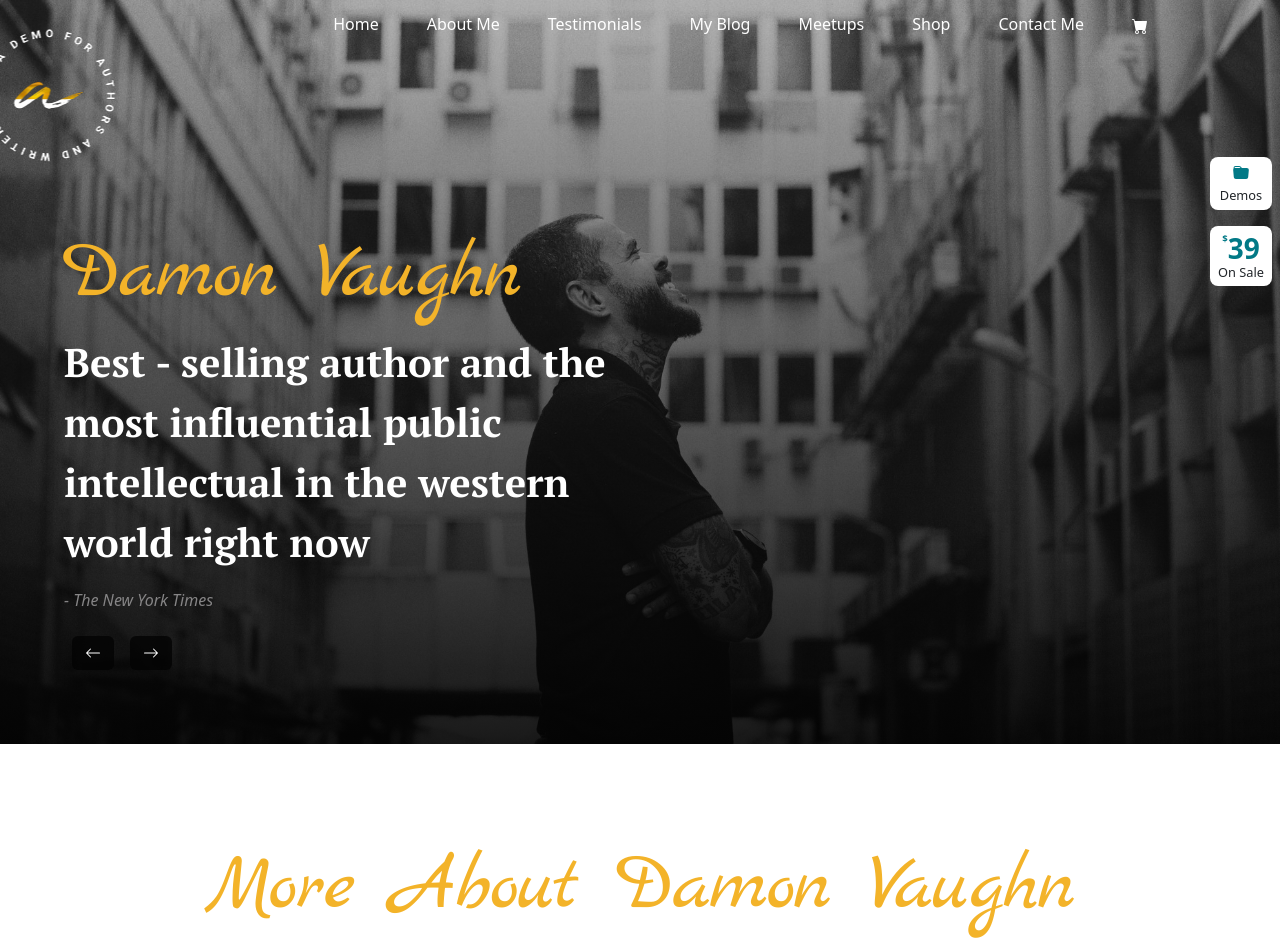
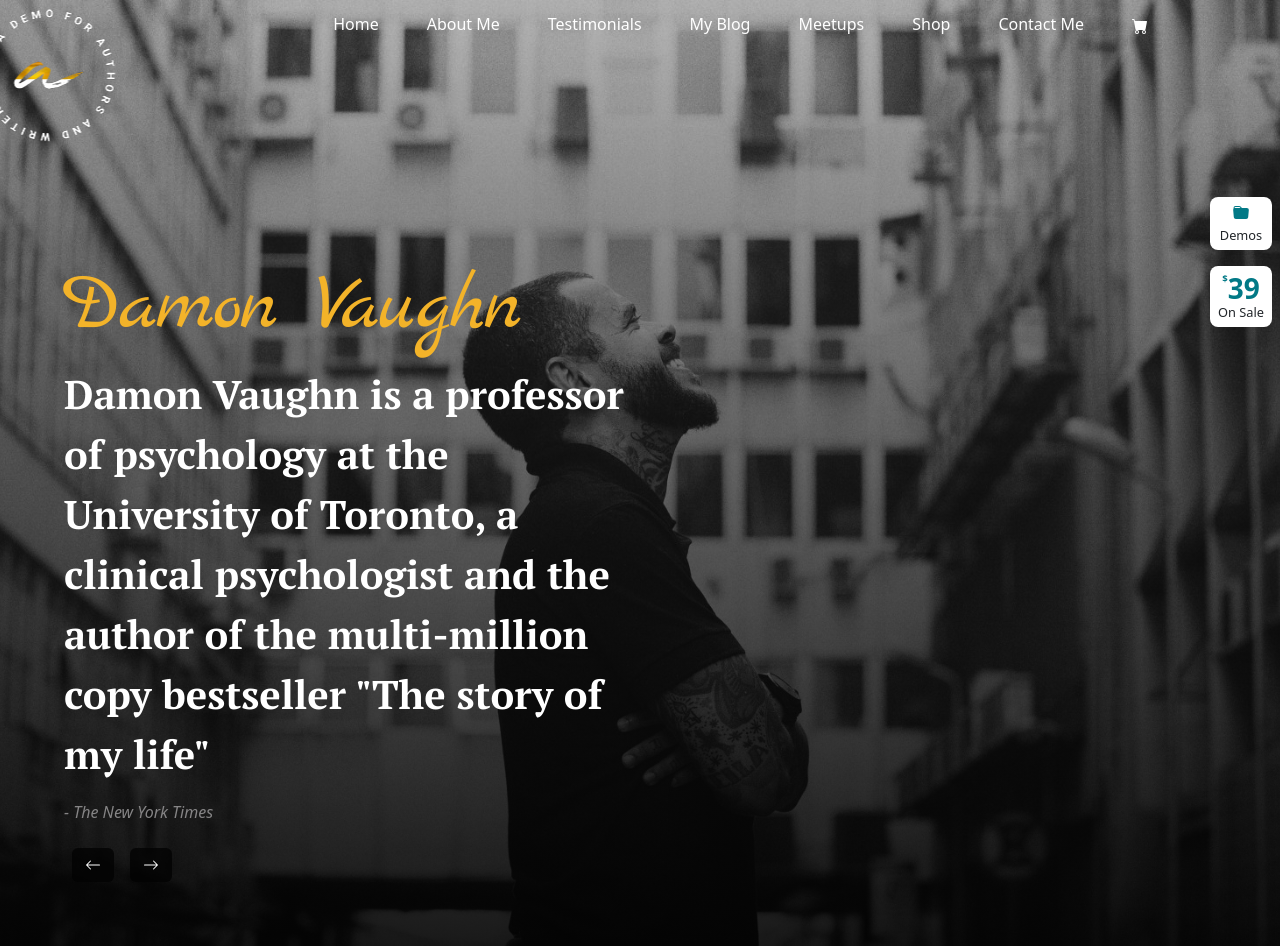
Before and after one commit to Mariosam2/proj-html-vuejs, a Vue app: page / in a window 1280 px wide. Shown: the top 952 px of the page. Built offline with nearby package versions, Linux system fonts and the light colour scheme.

Commit message:
added carousel component and fixed details

```diff
--- a/src/assets/scss/partials/_header.scss
+++ b/src/assets/scss/partials/_header.scss
@@ -6,6 +6,7 @@
     background-repeat: no-repeat;
     background-position: bottom;
     position: relative;
+
 
     .layover {
         @include layover();
@@ -83,8 +84,8 @@
         }
 
         .jumbo {
-            height: 500px;
             margin-top: 10rem;
+            padding: 2rem 0;
 
 
 
@@ -105,12 +106,15 @@
         }
 
         .call-to-action {
+            opacity: 0;
             position: absolute;
             z-index: 9999;
             bottom: 0;
             right: 0;
+            transition: opacity 0.3s ease;
 
             .flex-container {
+
                 padding: 3rem;
 
                 .flex-item {
@@ -118,6 +122,7 @@
                     display: flex;
                     flex-direction: column;
                     justify-content: space-between;
+
 
                     button {
                         display: flex;
@@ -147,5 +152,12 @@
                 }
             }
         }
+
+        .call-to-action.display {
+            opacity: 1;
+        }
+
+
+
     }
 }
--- a/src/assets/scss/style.scss
+++ b/src/assets/scss/style.scss
@@ -13,7 +13,9 @@
 
 
 //Common rules
-
+html {
+    scroll-behavior: smooth;
+}
 
 .ms_container-large {
     width: 100%;
--- /dev/null
+++ b/src/components/RevItem.vue
@@ -0,0 +1,100 @@
+<script>
+export default {
+    name: 'ReviewsItem',
+    data() {
+        return {
+            reviews: [
+                {
+                    content: 'Damon Vaughn is a professor of psychology at the University of Toronto, a clinical psychologist and the author of the multi-million copy bestseller "The story of my life"',
+                    author: '- The New York Times'
+                },
+                {
+                    content: 'Lorem ipsum dolor sit, amet consectetur adipisicing elit. Sit fuga nemo molestiae ullam distinctio velit perferendis nihil sunt dicta obcaecati.',
+                    author: '- The Guardian '
+                },
+                {
+                    content: 'Lorem ipsum dolor sit, amet consectetur adipisicing elit. Sit fuga nemo molestiae ullam distinctio velit perferendis nihil sunt dicta obcaecati.',
+                    author: '- The Globe And Mail'
+                },
+            ],
+            activeReview: 0,
+
+        }
+    },
+    methods: {
+        next() {
+            let elements = this.$refs.reviews;
+            this.activeReview++
+            if (this.activeReview > elements.length - 1) {
+                this.activeReview = 0;
+            }
+            elements[this.activeReview].scrollIntoView({ behavior: "smooth", block: "end", inline: "nearest" });
+        },
+        prev() {
+            let elements = this.$refs.reviews;
+            this.activeReview--
+            if (this.activeReview < 0) {
+                this.activeReview = elements.length - 1;
+            }
+            elements[this.activeReview].scrollIntoView({ behavior: "smooth", block: "end", inline: "nearest" });
+        }
+    },
+    mounted() {
+    }
+}
+</script>
+<template>
+
+    <div class="carousel_container">
+        <div class="row flex-nowrap">
+            <div v-for="review in reviews" ref="reviews" class="ms_carousel col-12">
+                <p class="jumbo-header-p text-white font-pt-serif">
+                    {{ review.content }}
+                </p>
+
+                <span class="caption d-block">
+                    <i>{{ review.author }}</i>
+                </span>
+            </div>
+        </div>
+
+        <div class="next-prev d-flex mt-2">
+            <div class="btn ms_btn-jumbo-header prev  my-3" @click="prev">
+                <svg xmlns="http://www.w3.org/2000/svg" width="16" height="16" fill="currentColor"
+                    class="bi bi-arrow-left" viewBox="0 0 16 16">
+                    <path fill-rule="evenodd"
+                        d="M15 8a.5.5 0 0 0-.5-.5H2.707l3.147-3.146a.5.5 0 1 0-.708-.708l-4 4a.5.5 0 0 0 0 .708l4 4a.5.5 0 0 0 .708-.708L2.707 8.5H14.5A.5.5 0 0 0 15 8z" />
+                </svg>
+            </div>
+            <div class="btn ms_btn-jumbo-header next my-3" @click="next">
+                <svg xmlns="http://www.w3.org/2000/svg" width="16" height="16" fill="currentColor"
+                    class="bi bi-arrow-right" viewBox="0 0 16 16">
+                    <path fill-rule="evenodd"
+                        d="M1 8a.5.5 0 0 1 .5-.5h11.793l-3.147-3.146a.5.5 0 0 1 .708-.708l4 4a.5.5 0 0 1 0 .708l-4 4a.5.5 0 0 1-.708-.708L13.293 8.5H1.5A.5.5 0 0 1 1 8z" />
+                </svg>
+            </div>
+        </div>
+    </div>
+
+</template>
+<style lang="scss" scoped>
+.carousel_container {
+    .row {
+        overflow-x: scroll;
+        scroll-snap-type: x mandatory;
+
+        .ms_carousel {
+            scroll-snap-align: end;
+        }
+
+    }
+
+    .row::-webkit-scrollbar {
+        display: none;
+    }
+
+
+
+
+}
+</style>
--- a/src/components/layout/AppHeader.vue
+++ b/src/components/layout/AppHeader.vue
@@ -10,13 +10,19 @@ export default {
     data() {
         return {
             store,
+            enter: false,
+            jumbo: {
+                title: 'Damon Vaughn',
+                content: null,
+                myKey: 'header',
+            },
         }
     }
 
 }
 </script>
 <template>
-    <header id="site_header" class="px-5">
+    <header id="site_header" class="px-5" @mouseenter="enter = true" @mouseleave="enter = false">
         <div class="layover"></div>
         <div class="ms_cards d-flex flex-column">
             <div class="ms_card-small"><svg xmlns="http://www.w3.org/2000/svg" width="16" height="16"
@@ -34,11 +40,9 @@ export default {
             <div class="row align-items-md-stretch">
                 <div class="col-md-6 position-relative">
                     <img :src="store.getImageUrl('author-logo-round-small.png')" alt="" class="ms_logo">
-                    <jumbotron :title="'Damon Vaughn'"
-                        :content="'Best - selling author and the most influential public intellectual in the western world right now'"
-                        :myKey="'header'"></jumbotron>
+                    <jumbotron :title="jumbo.title" :content="jumbo.content" :myKey="jumbo.myKey"></jumbotron>
                 </div>
-                <div class="col-4 d-none d-xxl-block bg-white call-to-action">
+                <div class="col-4 d-none d-xxl-block bg-white call-to-action" :class="enter ? 'display' : ''">
                     <div class="flex-container d-flex">
                         <div class="flex-item">
                             <img :src="store.getImageUrl('book-widget.png')" alt="">
--- a/src/components/layout/JumboItem.vue
+++ b/src/components/layout/JumboItem.vue
@@ -1,6 +1,10 @@
 <script>
+import RevItem from '../RevItem.vue';
 export default {
     name: 'JumboItem',
+    components: {
+        RevItem,
+    },
     props: {
         title: String,
         content: String,
@@ -11,29 +15,12 @@ export default {
 <template>
     <div class="jumbo">
         <h2 class="jumbo-title font-script">{{ title }}</h2>
-        <p :class="myKey === 'header' ? 'jumbo-header-p text-white font-pt-serif' : 'jumbo-main-p p-2'">
-            {{ content }}
-        </p>
-        <span v-if="myKey === 'header'" class="caption d-block">
-            <i>- The New York Times</i>
-        </span>
-        <div v-if="myKey === 'header'" class="next-prev d-flex mt-2">
-            <div class="btn ms_btn-jumbo-header prev  my-3">
-                <svg xmlns="http://www.w3.org/2000/svg" width="16" height="16" fill="currentColor"
-                    class="bi bi-arrow-left" viewBox="0 0 16 16">
-                    <path fill-rule="evenodd"
-                        d="M15 8a.5.5 0 0 0-.5-.5H2.707l3.147-3.146a.5.5 0 1 0-.708-.708l-4 4a.5.5 0 0 0 0 .708l4 4a.5.5 0 0 0 .708-.708L2.707 8.5H14.5A.5.5 0 0 0 15 8z" />
-                </svg>
-            </div>
-            <div class="btn ms_btn-jumbo-header next my-3">
-                <svg xmlns="http://www.w3.org/2000/svg" width="16" height="16" fill="currentColor"
-                    class="bi bi-arrow-right" viewBox="0 0 16 16">
-                    <path fill-rule="evenodd"
-                        d="M1 8a.5.5 0 0 1 .5-.5h11.793l-3.147-3.146a.5.5 0 0 1 .708-.708l4 4a.5.5 0 0 1 0 .708l-4 4a.5.5 0 0 1-.708-.708L13.293 8.5H1.5A.5.5 0 0 1 1 8z" />
-                </svg>
-            </div>
+        <rev-item v-if="myKey === 'header'"></rev-item>
+        <div v-else>
+            <p class="jumbo-main-p p-2">{{ content }}</p>
+            <div class="btn ms_btn bg_light-blue ms_btn-large mt-4 text-white">Meet the autor</div>
         </div>
-        <div class="btn ms_btn bg_light-blue ms_btn-large mt-4 text-white" v-else>Meet the autor</div>
+
 
     </div>
 </template>
```
